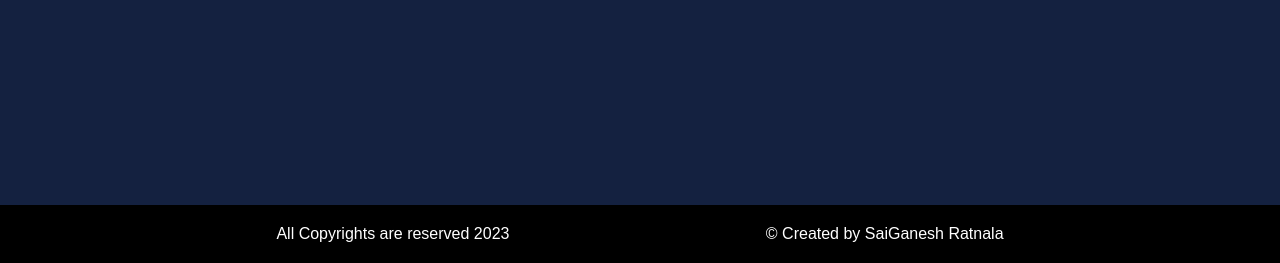
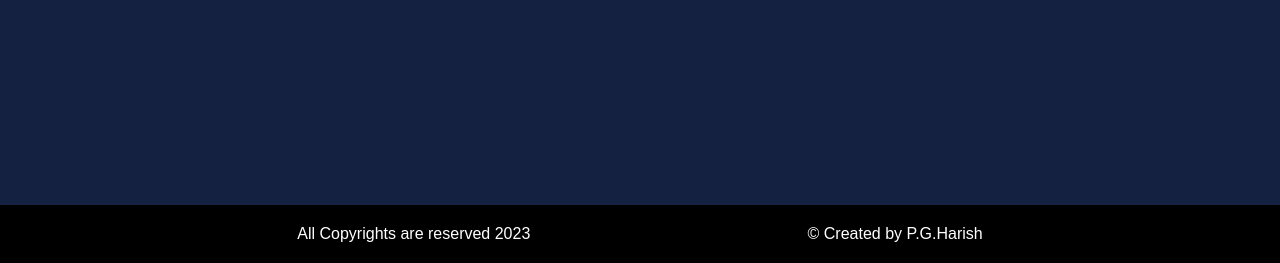
Before and after one commit to HARISHPG21/OIBSIP, a plain HTML site: page TASK 1/XYZ Brand.html in a window 1280 px wide. Shown: the part 3827-4090 px from the top of the page. Drawn offline with nearby package versions, Linux system fonts and the light colour scheme.

Commit message:
XYZ Brand.html

```diff
--- a/TASK 1/XYZ Brand.html
+++ b/TASK 1/XYZ Brand.html
@@ -110,7 +110,8 @@
 <!-- FOOTER -->
 <footer class="footer">
   <p>All Copyrights are reserved 2023</p>
-  <p> &copy; Created by SaiGanesh Ratnala</p>
+  <p> &copy; Created by P.G.Harish</p>
 </footer>
 </body>
+
 </html>
```
